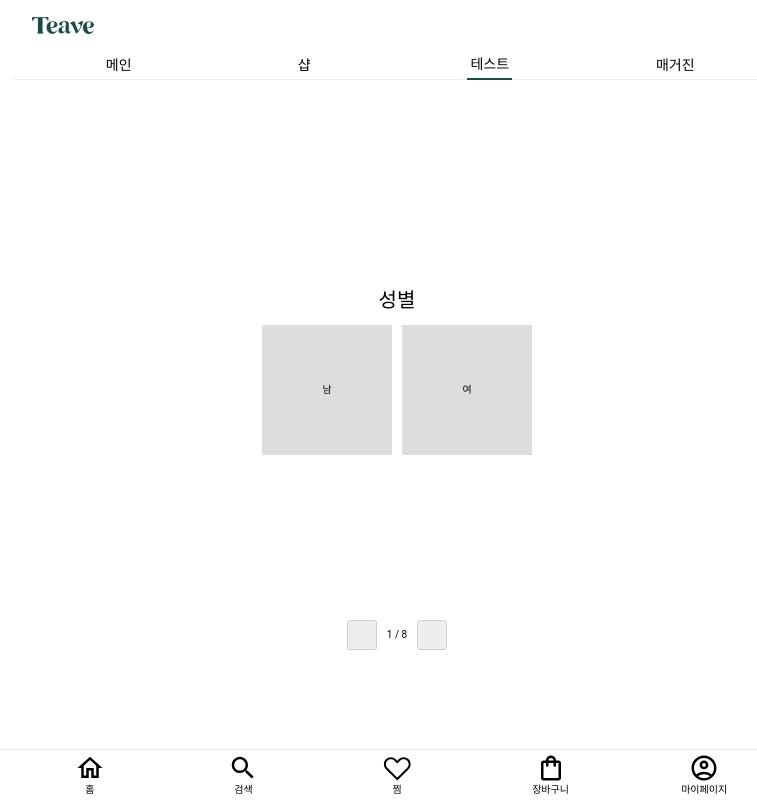
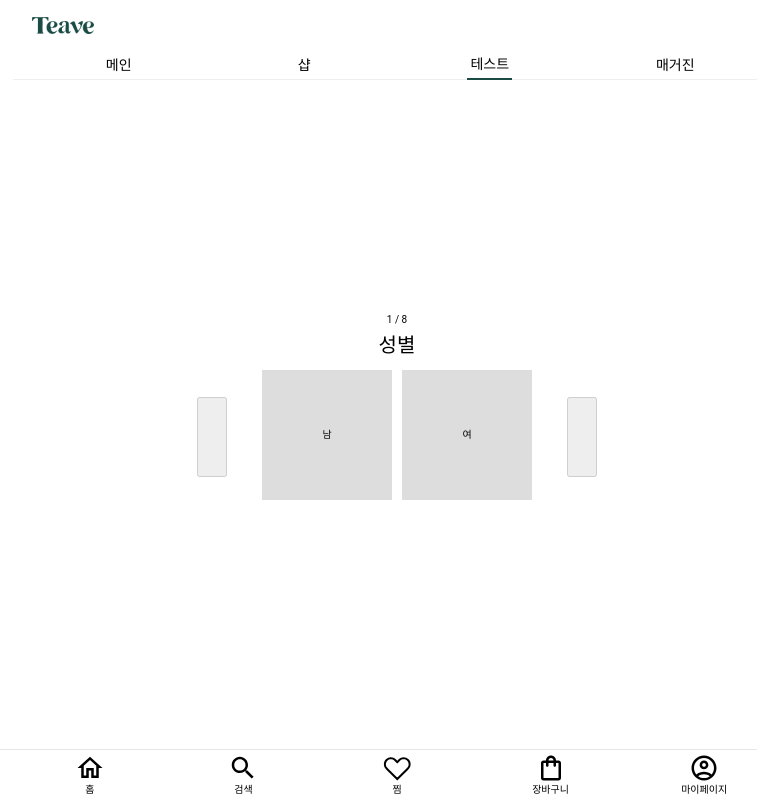
Before and after one commit to The-Teable/teave-mobile, a Next.js app: page /tea-test/question in a window 1280 px wide. Shown: the whole page, without its empty margins (243-1000 px from the left). Built offline with nearby package versions, Linux system fonts and the light colour scheme.

Commit message:
style: tea-test 질문지 넘어가는 버튼 밑에서 양옆으로 이동

```diff
--- a/components/tea-test/QuestionProvider.tsx
+++ b/components/tea-test/QuestionProvider.tsx
@@ -76,6 +76,9 @@ const QuestionProvider = ({ questions = [], providerWidth = 400 }: props) => {
       <S.Wrapper transitionX={transitionX}>
         {questions.map(({ title, choices }, i) => (
           <S.QuestionCardWrapper key={i}>
+            <S.QuestionCounter>
+              {questionNumber + 1} / {questions.length}
+            </S.QuestionCounter>
             <QuestionCard
               title={title}
               choices={choices}
@@ -88,13 +91,8 @@ const QuestionProvider = ({ questions = [], providerWidth = 400 }: props) => {
           <button>결과 보기</button>
         </Link>
       </S.Wrapper>
-      <S.QuestionNav>
-        <S.PrevButton onClick={onClickPrev} disabled={disablePrev} />
-        <S.QuestionCounter>
-          {questionNumber + 1} / {questions.length}
-        </S.QuestionCounter>
-        <S.NextButton onClick={onClickNext} disabled={disableNext} />
-      </S.QuestionNav>
+      <S.PrevButton onClick={onClickPrev} disabled={disablePrev} />
+      <S.NextButton onClick={onClickNext} disabled={disableNext} />
     </S.Container>
   );
 };
@@ -106,7 +104,7 @@ S.Container = styled.div<{ providerWidth: number }>`
   position: relative;
   align-items: center;
   justify-content: center;
-  height: 70vh;
+  height: 80vh;
   width: ${({ providerWidth }) => providerWidth}px;
   margin: 0 auto;
   overflow: hidden;
@@ -126,34 +124,23 @@ S.QuestionCardWrapper = styled.div`
   width: 100%;
 `;
 
-S.QuestionNav = styled.div`
-  display: flex;
-  align-items: center;
-  justify-content: center;
-  position: absolute;
-  bottom: 0px;
-  width: 100px;
-  height: 30px;
-  left: 0;
-  right: 0;
-  margin-left: auto;
-  margin-right: auto;
+S.QuestionCounter = styled.div`
   text-align: center;
 `;
 
-S.PrevButton = styled.button`
+S.TeaTestButton = styled.button`
+  position: absolute;
+  top: 48%;
   width: 30px;
-  height: 30px;
+  height: 80px;
 `;
 
-S.QuestionCounter = styled.div`
-  flex-shrink: 0;
-  padding: 0 10px;
+S.PrevButton = styled(S.TeaTestButton)`
+  left: 0;
 `;
 
-S.NextButton = styled.button`
-  width: 30px;
-  height: 30px;
+S.NextButton = styled(S.TeaTestButton)`
+  right: 0;
 `;
 
 export default QuestionProvider;
```
